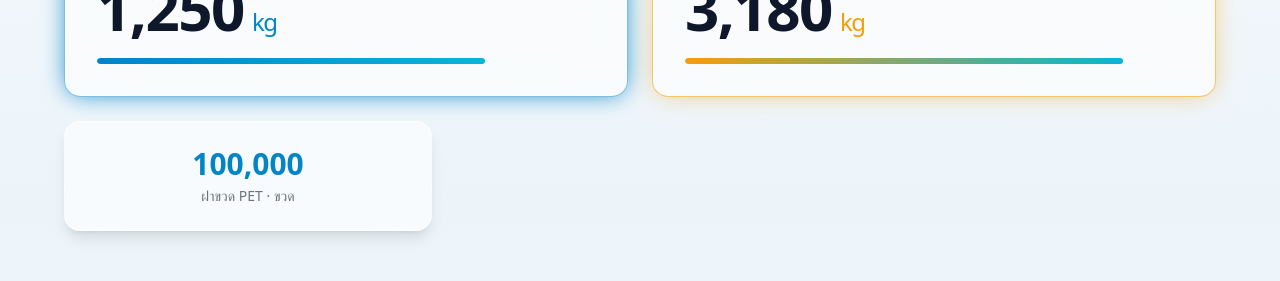
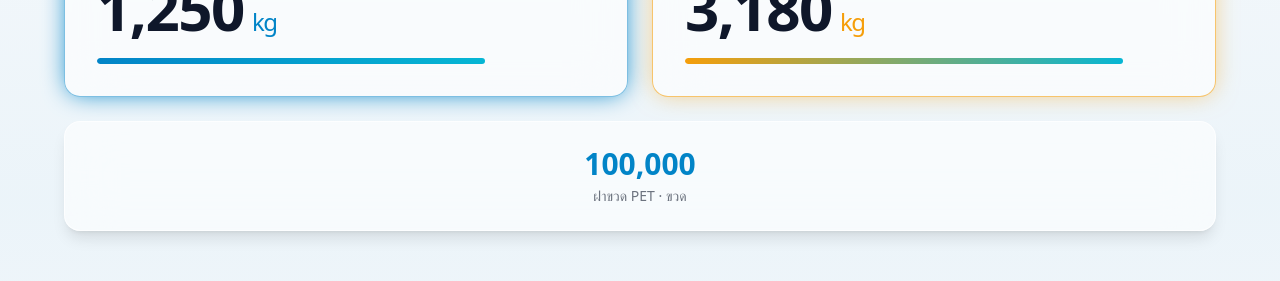
Before and after one commit to chitphhong/nmtc-nova-x, a React (Vite) app: page / in a window 1280 px wide. Shown: the part 1620-1901 px from the top of the page. Built offline with nearby package versions, Linux system fonts and the light colour scheme; no server answers; the database is empty.

Commit message:
Update MaterialPassport.jsx

```diff
--- a/src/components/MaterialPassport.jsx
+++ b/src/components/MaterialPassport.jsx
@@ -72,7 +72,7 @@ export default function MaterialPassport() {
         )}
 
         {/* ===== การ์ดสถิติหลัก 2 ใบ ===== */}
-        <div className="mt-8 sm:mt-12 grid grid-cols-1 md:grid-cols-2 gap-4 sm:gap-6">
+        <div className="mt-3 sm:mt-12 grid grid-cols-1 md:grid-cols-2 gap-4 sm:gap-6">
           {/* การ์ดที่ 1: พลาสติกรีไซเคิล */}
           <motion.div
             initial={{ opacity: 0, y: 40 }}
@@ -152,7 +152,7 @@ export default function MaterialPassport() {
         </div>
 
         {/* ===== ตัวเลขย่อยของแหล่งวัสดุ: 1 คอลัมน์มือถือ → 3 คอลัมน์เดสก์ท็อป ===== */}
-        <div className="mt-4 sm:mt-6 grid grid-cols-1 sm:grid-cols-3 gap-4 sm:gap-6">
+        <div className="mt-4 sm:mt-6 grid grid-cols-1 sm:grid-cols-1 gap-4 sm:gap-6">
           {[
             { label: 'ฝาขวด PET', value: stats.pet_bottles, unit: 'ขวด', color: 'text-azure' },
 
```
